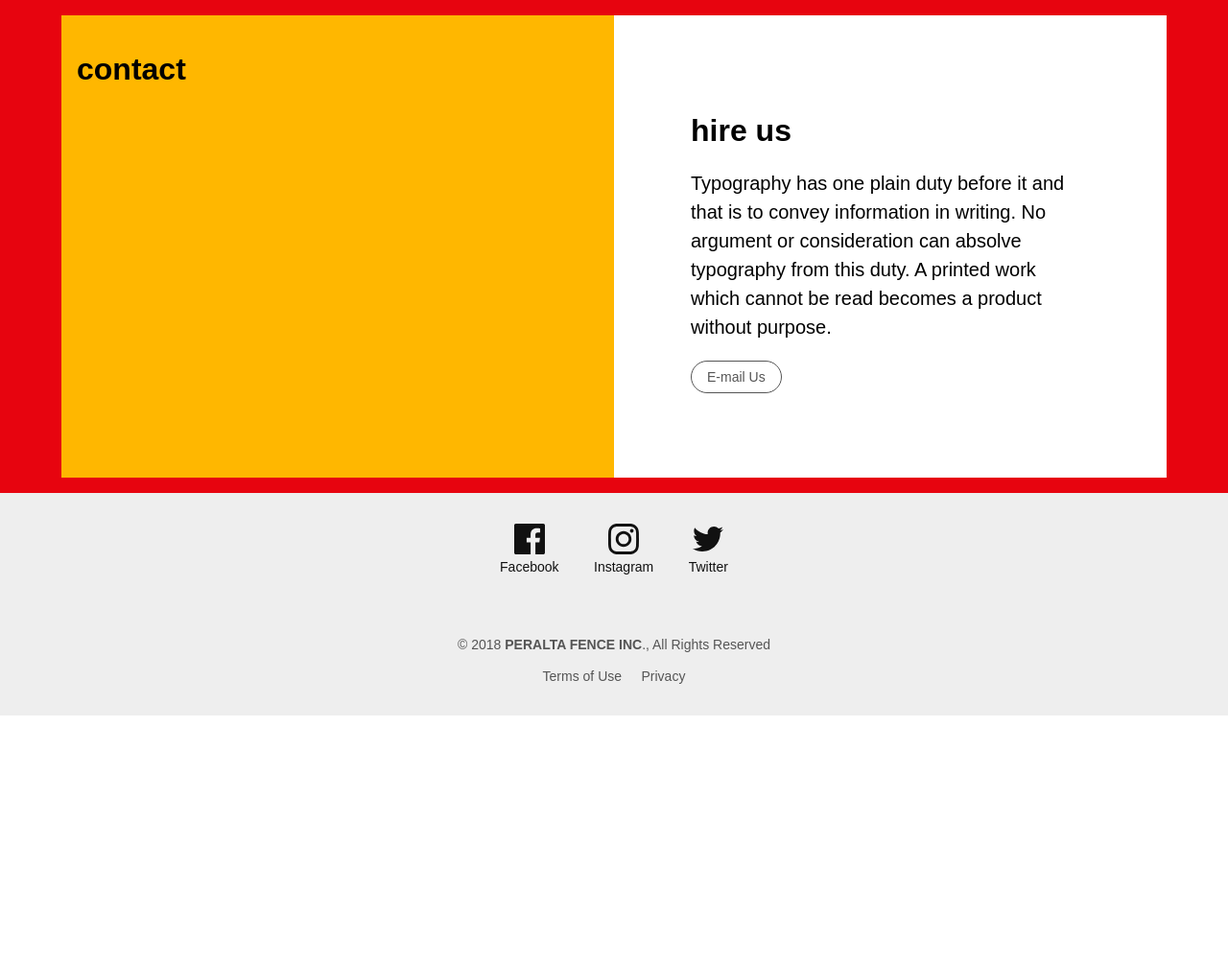
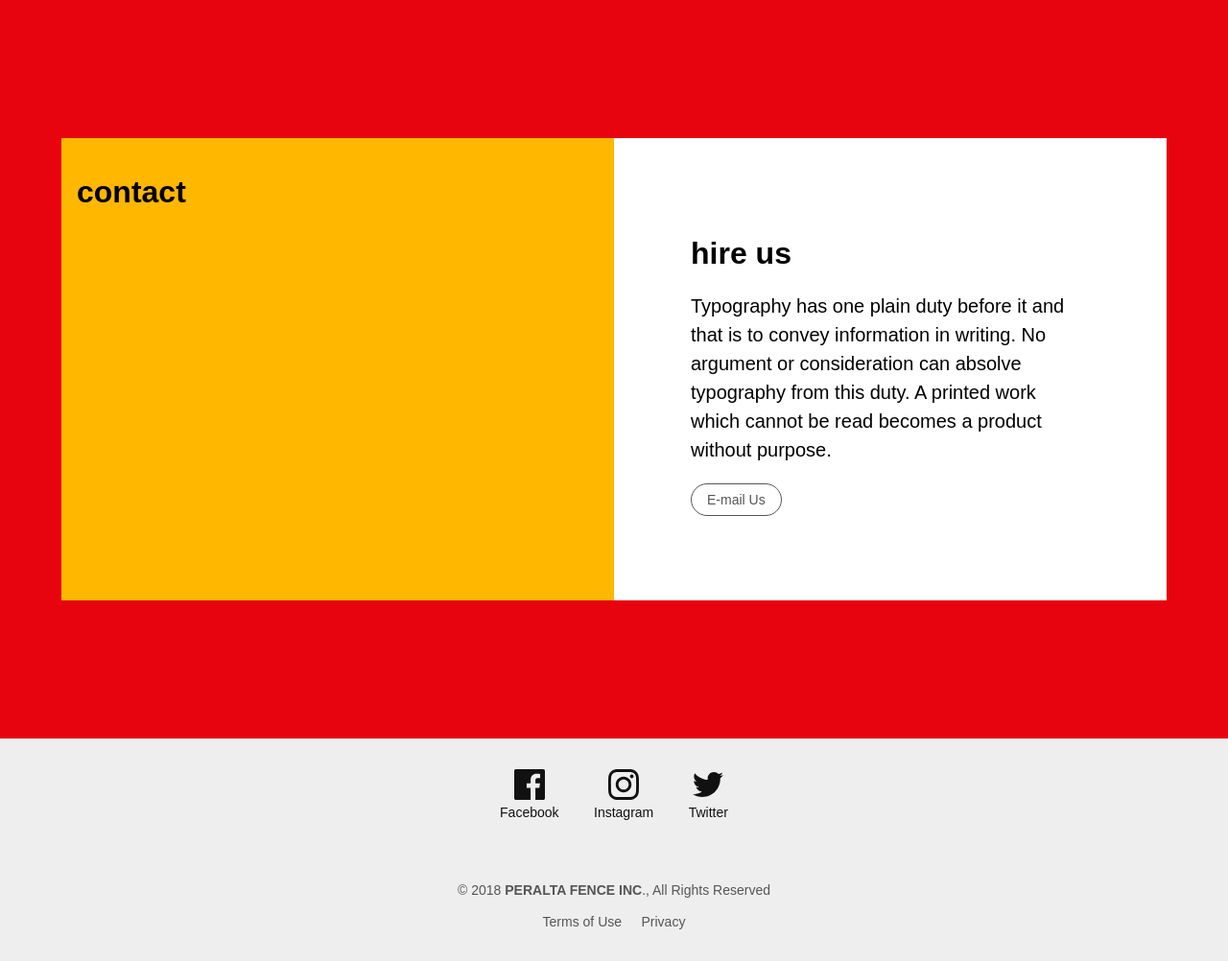
Before and after one commit to wilton-cruz/supreme-happiness, a Flask app: page /contact/ in a window 1280 px wide. Shown: the part 82-1084 px from the top of the page at 96% size. Before the commit the page ends 828 px from the top, so only its background shows below. Run offline with Flask 2, Linux system fonts and the light colour scheme.

Commit message:
Changes to contact page flexbox layout

```diff
--- a/templates/contact.html
+++ b/templates/contact.html
@@ -3,8 +3,8 @@
 
 
 {% block content %}
-<section class="cover center bg-dark-red">
-    <div class="flex flex-wrap-m w-90 center pt3 pb3">
+<section class="cover center bg-dark-red pt6-l pb6-l">
+    <div class="flex flex-column flex-row-l w-90 center pt3 pb3">
 
         <div class="bg-gold pa3 w-100">
             <h1>contact</h1>
```
